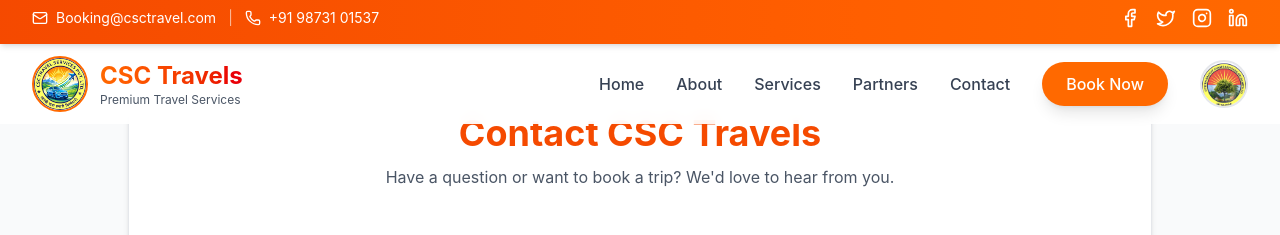
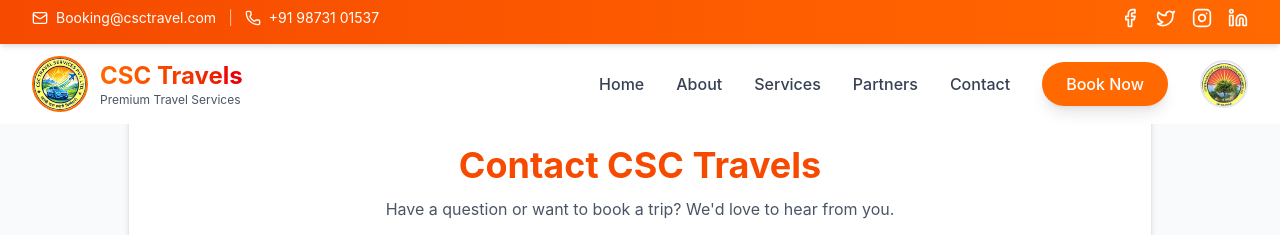
Before and after one commit to Var6/CSCTravels, a Next.js app: page /Contact in a window 1280 px wide. Shown: the top 235 px of the page. Built offline with nearby package versions, Linux system fonts and the light colour scheme.

Commit message:
new book ticket module fix alingment and env var change in pod

```diff
--- a/app/(site)/Contact/page.tsx
+++ b/app/(site)/Contact/page.tsx
@@ -9,7 +9,7 @@
 
         {/* HEADER */}
         <div className="text-center space-y-3">
-          <h1 className="text-3xl md:text-4xl font-bold text-orange-600">
+          <h1 className="text-3xl md:text-4xl font-bold text-orange-600 mt-8">
             Contact CSC Travels
           </h1>
           <p className="text-gray-600 max-w-xl mx-auto">
```
